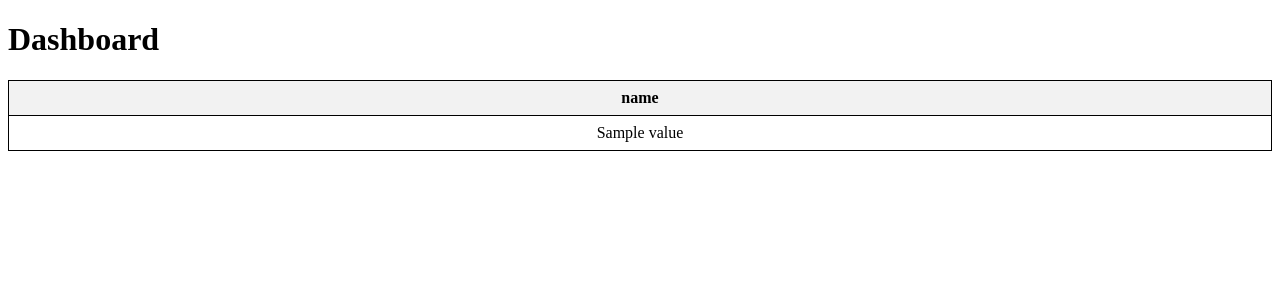
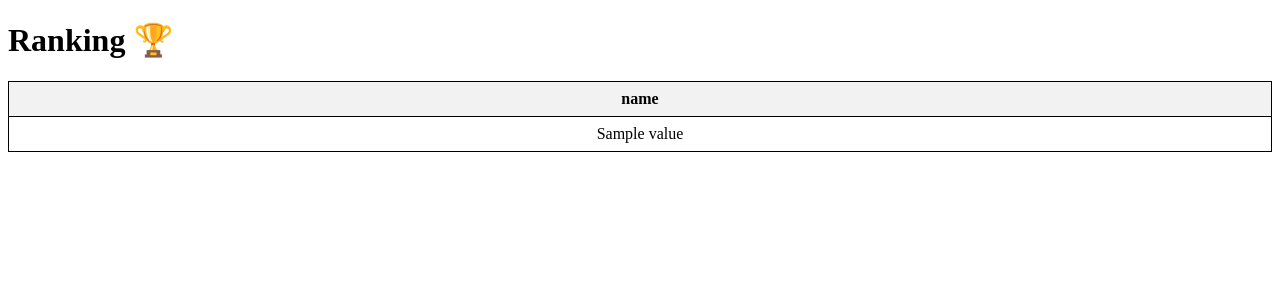
Before and after one commit to Felici4no/DataFlaskApp, a Flask app: template templates/dashboard.html in a window 1280 px wide. Shown: the top 300 px of the page. Run offline with Flask 3, Linux system fonts and the light colour scheme; the template is opened without the code that fills it: most values are stand-ins (such as "Sample title", 1, 10 or a date in 2020).

Commit message:
Atualização

```diff
--- a/templates/dashboard.html
+++ b/templates/dashboard.html
@@ -20,7 +20,7 @@
     </style>
 </head>
 <body>
-    <h1>Dashboard</h1>
+    <h1>Ranking 🏆</h1>
 
     <table>
         <thead>
```
Also changed, not shown: 1 other file.
